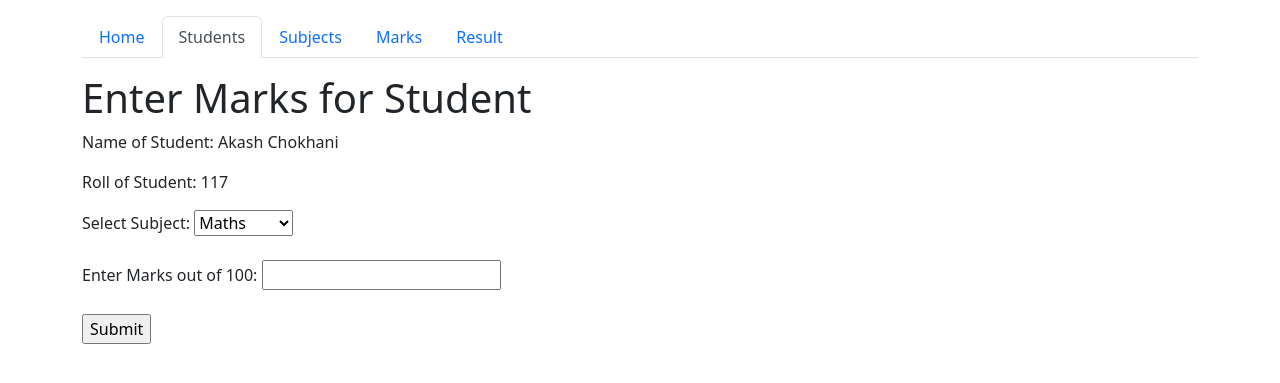
After one commit to Akash-Chokhani/srms, a Django app: page /edit/117 in a window 1280 px wide. The commit adds this page. Shown: the top 383 px of the page. Run offline with Django 4.2, Linux system fonts and the light colour scheme; data comes from the database, SQL or seed files in the repository; both versions use the stored data as it was after the commit.

Commit message:
[ADD] delete feature and edit page for students marks

```diff
--- a/srms/urls.py
+++ b/srms/urls.py
@@ -17,6 +17,9 @@ Including another URLconf
 from django.contrib import admin
 from django.urls import path, include
 
+admin.site.site_header = "SRMS Admin"
+admin.site.site_title = "SRMS Admin Portal"
+
 urlpatterns = [
     path('admin/', admin.site.urls),
     path('', include('students.urls')),
--- a/students/models.py
+++ b/students/models.py
@@ -1,16 +1,18 @@
 from django.db import models
-
-class Students(models.Model):
-    rollno = models.CharField(max_length=10)
-    name = models.CharField(max_length=100)
-    def __str__(self):
-        return self.rollno
 
 class Branch(models.Model):
     br_code = models.CharField(max_length=10)
     br_name = models.CharField(max_length=50)
     def __str__(self):
         return self.br_code
+
+class Students(models.Model):
+    rollno = models.CharField(max_length=10)
+    name = models.CharField(max_length=100)
+    branch = models.ForeignKey(Branch, blank=True, null=True, on_delete=models.CASCADE)
+    def __str__(self):
+        return self.rollno
+
 
 class Subjects(models.Model):
     sub_code = models.CharField(max_length=10)
--- a/students/templates/add.html
+++ b/students/templates/add.html
@@ -50,10 +50,10 @@
     <form action="addrecord/" method="post">
         {% csrf_token %}
         Roll No:<br>
-        <input name="rolle">
+        <input name="rolle" required>
         <br><br>
         Student:<br>
-        <input name="naam">
+        <input name="naam" required>
         <br><br>
         <input type="submit" value="Submit">
     </form>
--- /dev/null
+++ b/students/templates/edit.html
@@ -0,0 +1,60 @@
+{% extends 'master.html' %}
+
+{% block title %}
+    Enter Marks
+{% endblock %}
+
+{% block content %}
+<div class='container mt-3'>
+    <ul class='nav nav-tabs'>
+        <li class='nav-item'>
+            <a href='/' class='nav-link'>Home</a>
+        </li>
+        <li class=''>
+            <a href='/students' class='nav-link active'>Students</a>
+        </li>
+        <li class='nav-item'>
+            <a href='/subjects' class='nav-link'>Subjects</a>
+        </li>
+        <li class='nav-item'>
+            <a href='/marks' class='nav-link'>Marks</a>
+        </li>
+        <li class='nav-item'>
+            <a href='/result' class='nav-link'>Result</a>
+        </li>
+    </ul>
+</div>
+
+<div class='container mt-3'>
+    <h1>Enter Marks for Student</h1>
+
+    <form action="{% url 'edit' student.rollno %}" method="post">
+        {% csrf_token %}
+        <p>
+            Name of Student: {{student.name}}
+        </p>
+        <p>
+            Roll of Student: {{student.rollno}}
+        </p>
+
+        <input type="hidden" name="roll" value="{{student.rollno}}">
+        <label for="subject">Select Subject: </label>
+
+        <select name="subject" id="subject">
+        {% for sub in subjects %}
+            <option value="{{sub.id}}"
+                {% if sub == current_sub %}selected="selected"{% endif %}>
+                {{sub.sub_name|capfirst}}
+            </option>
+        {% endfor %}
+        </select>
+
+        <br>
+        <br>
+        <label for="marks">Enter Marks out of 100:</label>
+        <input type="text" name="marks" id="marks">
+        <br><br>
+        <input type="submit" value="Submit">
+    </form>
+</div>
+{% endblock %}
--- a/students/templates/master.html
+++ b/students/templates/master.html
@@ -1,6 +1,7 @@
 <html>
     <head>
         <link href="https://cdn.jsdelivr.net/npm/bootstrap@5.2.3/dist/css/bootstrap.min.css" rel="stylesheet">
+        <link rel="stylesheet" href="https://cdn.jsdelivr.net/npm/bootstrap-icons@1.5.0/font/bootstrap-icons.css">
         <meta charset="utf-8">
         <meta name="viewport" content="width=device-width, initial-scale=1">
 
--- a/students/urls.py
+++ b/students/urls.py
@@ -13,4 +13,7 @@ urlpatterns = [
     path('add/', views.add, name='add'),
     path('add/addrecord/', views.addrecord, name='addrecord'),
     path('accounts/login/', auth_views.LoginView.as_view(template_name="login.html"), name="login"),
+    path('delete/<roll>', views.delete, name="delete"),
+    path('search', views.search, name="search"),
+    path('edit/<roll>', views.edit, name="edit")
 ]
--- a/students/views.py
+++ b/students/views.py
@@ -1,9 +1,10 @@
-from django.shortcuts import render
+from django.shortcuts import render, redirect
 from .models import Students,Branch,Subjects,Marks
 from django.contrib.auth.decorators import login_required
 from django.template import loader
 from django.http import HttpResponse, HttpResponseRedirect
 from django.urls import reverse
+from django.db.models import Q
 
 def test(request):
     return render(request, 'test.html')
@@ -64,8 +65,10 @@ def results(request, roll):
         subject|=Subjects.objects.filter(id=x['sub_code_id']).values()
         total+=x['marks']
         percent+=100
-    percent=(total/percent)*100
-    percent=round(percent,2)
+
+    if percent!=0:
+        percent=(total/percent)*100
+        percent=round(percent,2)
 
     context={
         'student' : student,
@@ -90,5 +93,55 @@ def addrecord(request):
   member.save()
   return HttpResponseRedirect(reverse('students'))
 
+
+def delete(request, roll):
+    try:
+        del_student = Students.objects.get(rollno=roll)
+        del_student.delete()
+        student=Students.objects.values()
+        message = "Succesfully deleted student record!"
+        context={
+            'student' : student,
+            'message': message
+        }
+        return render(request, 'students.html', context=context)
+    except:
+        return redirect(students)
+
+
+def search(request):
+    query = request.POST.get("query")
+    print(request.POST)
+    print(query)
+    filtered_students = Students.objects.filter(Q(name__icontains=query))
+    context = {
+        'student': filtered_students
+    }
+    return render(request, 'students.html', context)
+
 def ranks(request):
     pass
+
+def edit(request, roll):
+    if request.method=="GET":
+        student = Students.objects.get(rollno=roll)
+        subjects = Subjects.objects.all()
+        context = {
+            'student': student,
+            'subjects': subjects
+        }
+        return render(request, 'edit.html', context)
+    else:
+        roll = request.POST.get('roll')
+        subject = request.POST.get('subject')
+        marks = request.POST.get('marks')
+        student = Students.objects.get(rollno=roll)
+        subject = Subjects.objects.get(id=subject)
+        try:
+            mark = Marks.objects.get(rollno=student, sub_code=subject)
+            mark.marks = marks
+            mark.save()
+        except:
+            mark = Marks(rollno=student, sub_code=subject, marks=marks)
+            mark.save()
+        return redirect(results, roll=roll)
```
Also changed, not shown: students/templates/students.html (+30 -3 lines), db.sqlite3, students/migrations/0007_students_branch.py (added).
